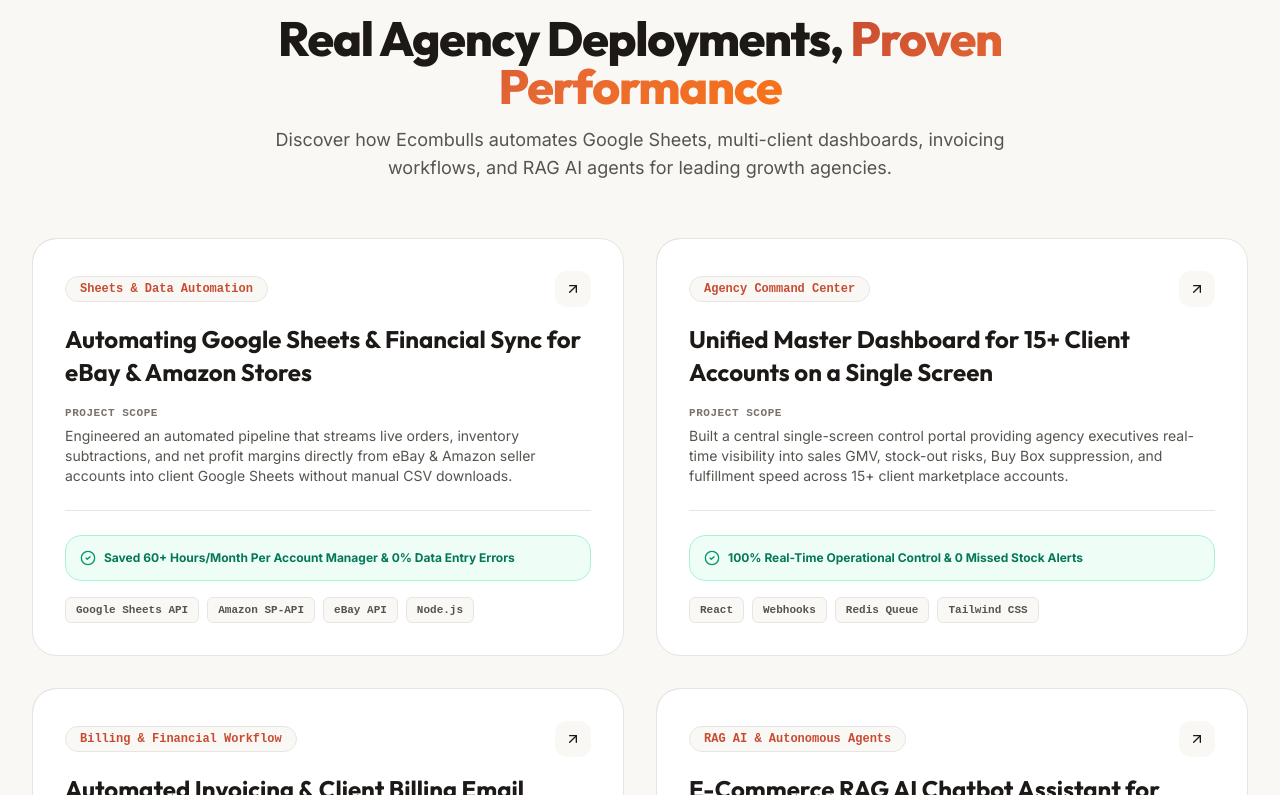
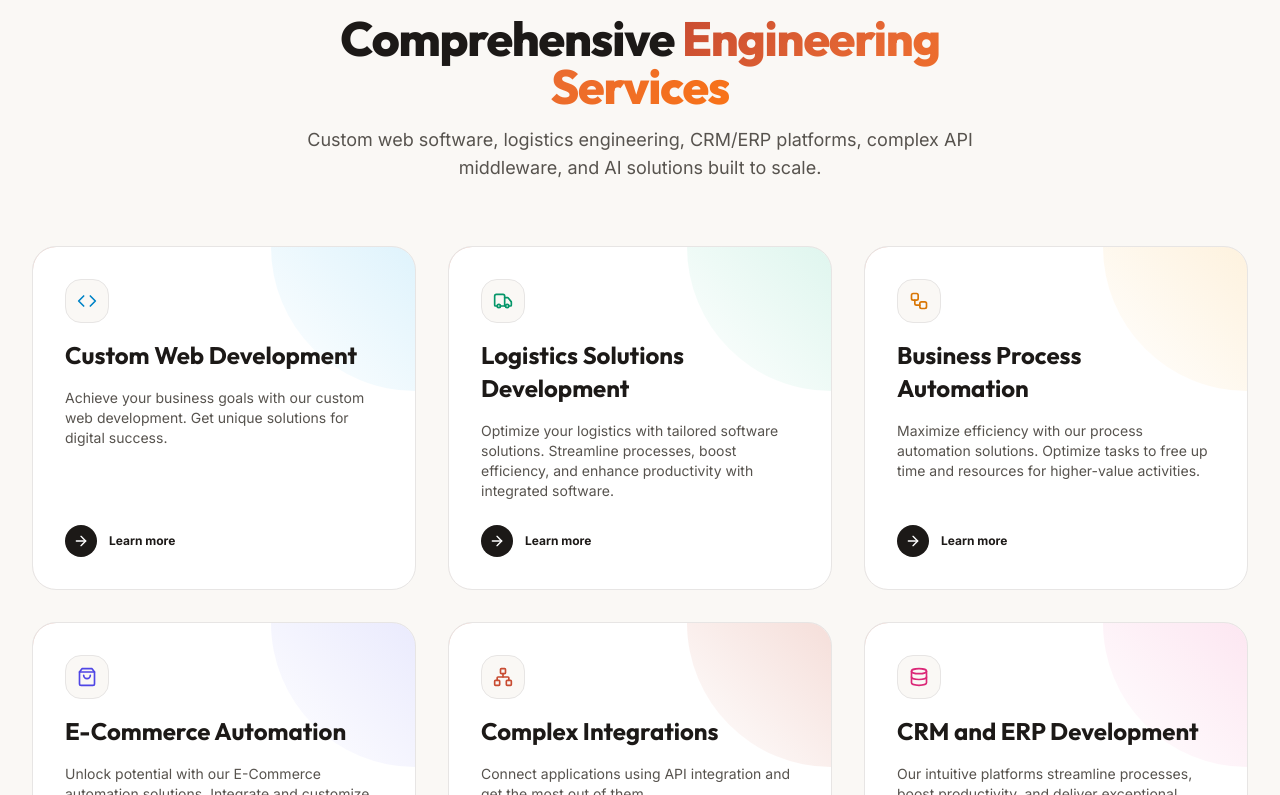
Before and after one commit to ashir6129/Ecombulls-automation-landing-page, a Next.js app: page / in a window 1280 px wide. Shown: the part 2665-3460 px from the top of the page. Built offline with nearby package versions, Linux system fonts and the light colour scheme.

Commit message:
Add OtherServicesSection 7-card grid component to complement core agency automation services

```diff
--- a/src/app/page.tsx
+++ b/src/app/page.tsx
@@ -7,6 +7,7 @@
 import { Hero } from "@/components/Hero";
 import { LogoStrip } from "@/components/LogoStrip";
 import { PlatformTabs } from "@/components/PlatformTabs";
+import { OtherServicesSection } from "@/components/OtherServicesSection";
 import { CaseStudiesSection } from "@/components/CaseStudiesSection";
 import { WhyUsSection } from "@/components/WhyUsSection";
 import { HowItWorks } from "@/components/HowItWorks";
@@ -54,8 +55,11 @@
       {/* Technology & Integrations Marquee Strip */}
       <LogoStrip />
 
-      {/* Core Engineering Services Cards Showcase */}
+      {/* Core Agency Automation Solutions Showcase */}
       <PlatformTabs />
+
+      {/* Other Engineering & Technology Services Cards Grid */}
+      <OtherServicesSection onOpenAudit={handleOpenAuditModal} />
 
       {/* Proven Engineering Case Studies Portfolio */}
       <CaseStudiesSection />
@@ -94,4 +98,4 @@
       <AuditModal isOpen={isAuditModalOpen} onClose={handleCloseAuditModal} />
     </main>
   );
-}
+};
--- /dev/null
+++ b/src/components/OtherServicesSection.tsx
@@ -0,0 +1,131 @@
+"use client";
+
+import React from "react";
+import { ArrowRight, Code, Truck, Workflow, ShoppingBag, Network, Database, Bot } from "lucide-react";
+
+interface OtherService {
+  id: string;
+  title: string;
+  description: string;
+  gradientFrom: string;
+  icon: React.ReactNode;
+}
+
+const OTHER_SERVICES: OtherService[] = [
+  {
+    id: "web-dev",
+    title: "Custom Web Development",
+    description: "Achieve your business goals with our custom web development. Get unique solutions for digital success.",
+    gradientFrom: "from-sky-500/15",
+    icon: <Code className="w-5 h-5 text-sky-600" />,
+  },
+  {
+    id: "logistics-dev",
+    title: "Logistics Solutions Development",
+    description: "Optimize your logistics with tailored software solutions. Streamline processes, boost efficiency, and enhance productivity with integrated software.",
+    gradientFrom: "from-emerald-500/15",
+    icon: <Truck className="w-5 h-5 text-emerald-600" />,
+  },
+  {
+    id: "process-auto",
+    title: "Business Process Automation",
+    description: "Maximize efficiency with our process automation solutions. Optimize tasks to free up time and resources for higher-value activities.",
+    gradientFrom: "from-amber-500/15",
+    icon: <Workflow className="w-5 h-5 text-amber-600" />,
+  },
+  {
+    id: "ecom-auto",
+    title: "E-Commerce Automation",
+    description: "Unlock potential with our E-Commerce automation solutions. Integrate and customize platforms to boost profitability and sales.",
+    gradientFrom: "from-indigo-500/15",
+    icon: <ShoppingBag className="w-5 h-5 text-indigo-600" />,
+  },
+  {
+    id: "complex-integrations",
+    title: "Complex Integrations",
+    description: "Connect applications using API integration and get the most out of them.",
+    gradientFrom: "from-[#C84B31]/20",
+    icon: <Network className="w-5 h-5 text-[#C84B31]" />,
+  },
+  {
+    id: "crm-erp-dev",
+    title: "CRM and ERP Development",
+    description: "Our intuitive platforms streamline processes, boost productivity, and deliver exceptional experiences.",
+    gradientFrom: "from-pink-500/15",
+    icon: <Database className="w-5 h-5 text-pink-600" />,
+  },
+  {
+    id: "ai-solution-dev",
+    title: "AI Solution Development",
+    description: "We build custom AI solutions — from chatbots to full platforms — tailored to automate, optimize, and scale your business.",
+    gradientFrom: "from-cyan-500/15",
+    icon: <Bot className="w-5 h-5 text-cyan-600" />,
+  },
+];
+
+interface OtherServicesSectionProps {
+  onOpenAudit: () => void;
+}
+
+export const OtherServicesSection: React.FC<OtherServicesSectionProps> = ({ onOpenAudit }) => {
+  return (
+    <section id="other-services" className="py-24 bg-[#FAF8F5] relative overflow-hidden border-b border-[#E7E5E4]">
+      <div className="max-w-7xl mx-auto px-4 sm:px-6 lg:px-8 relative z-10">
+        {/* Section Header */}
+        <div className="text-center max-w-3xl mx-auto mb-16 space-y-4">
+          <div className="inline-flex items-center gap-2 px-3.5 py-1.5 rounded-full bg-[#C84B31]/10 border border-[#C84B31]/25 text-[#C84B31] text-xs font-bold font-mono">
+            <span>Specialized Technical Capabilities</span>
+          </div>
+          <h2 className="text-3xl sm:text-4xl lg:text-5xl font-extrabold font-display text-[#1C1917] tracking-tight leading-tight">
+            Comprehensive <span className="text-gradient-coral">Engineering Services</span>
+          </h2>
+          <p className="text-[#57534E] text-base sm:text-lg font-normal">
+            Custom web software, logistics engineering, CRM/ERP platforms, complex API middleware, and AI solutions built to scale.
+          </p>
+        </div>
+
+        {/* 7-Card Grid (Matching Screenshot) */}
+        <div className="grid grid-cols-1 md:grid-cols-2 lg:grid-cols-3 gap-8">
+          {OTHER_SERVICES.map((service) => (
+            <div
+              key={service.id}
+              className="bg-white border border-[#E7E5E4] rounded-3xl p-8 flex flex-col justify-between card-shadow-hover relative overflow-hidden group min-h-[260px] glow-card"
+            >
+              {/* Top-Right Corner Gradient Glow (Exact Visual Match to Screenshot) */}
+              <div
+                className={`absolute top-0 right-0 w-36 h-36 bg-gradient-to-bl ${service.gradientFrom} to-transparent rounded-bl-full pointer-events-none transition-opacity duration-300 opacity-90 group-hover:opacity-100`}
+              />
+
+              <div className="space-y-4 relative z-10">
+                <div className="w-11 h-11 rounded-2xl bg-[#FAF8F5] border border-[#E7E5E4] flex items-center justify-center shrink-0 shadow-2xs">
+                  {service.icon}
+                </div>
+
+                <h3 className="text-2xl font-bold font-display text-[#1C1917] leading-snug group-hover:text-[#C84B31] transition-colors">
+                  {service.title}
+                </h3>
+
+                <p className="text-xs sm:text-sm text-[#57534E] leading-relaxed font-normal">
+                  {service.description}
+                </p>
+              </div>
+
+              {/* Learn More Button */}
+              <div className="pt-6 relative z-10">
+                <button
+                  onClick={onOpenAudit}
+                  className="flex items-center gap-3 text-xs font-bold text-[#1C1917] group-hover:text-[#C84B31] transition-colors"
+                >
+                  <span className="w-8 h-8 rounded-full bg-[#1C1917] text-white flex items-center justify-center group-hover:bg-[#C84B31] transition-colors shadow-xs">
+                    <ArrowRight className="w-4 h-4" />
+                  </span>
+                  <span>Learn more</span>
+                </button>
+              </div>
+            </div>
+          ))}
+        </div>
+      </div>
+    </section>
+  );
+};
```
